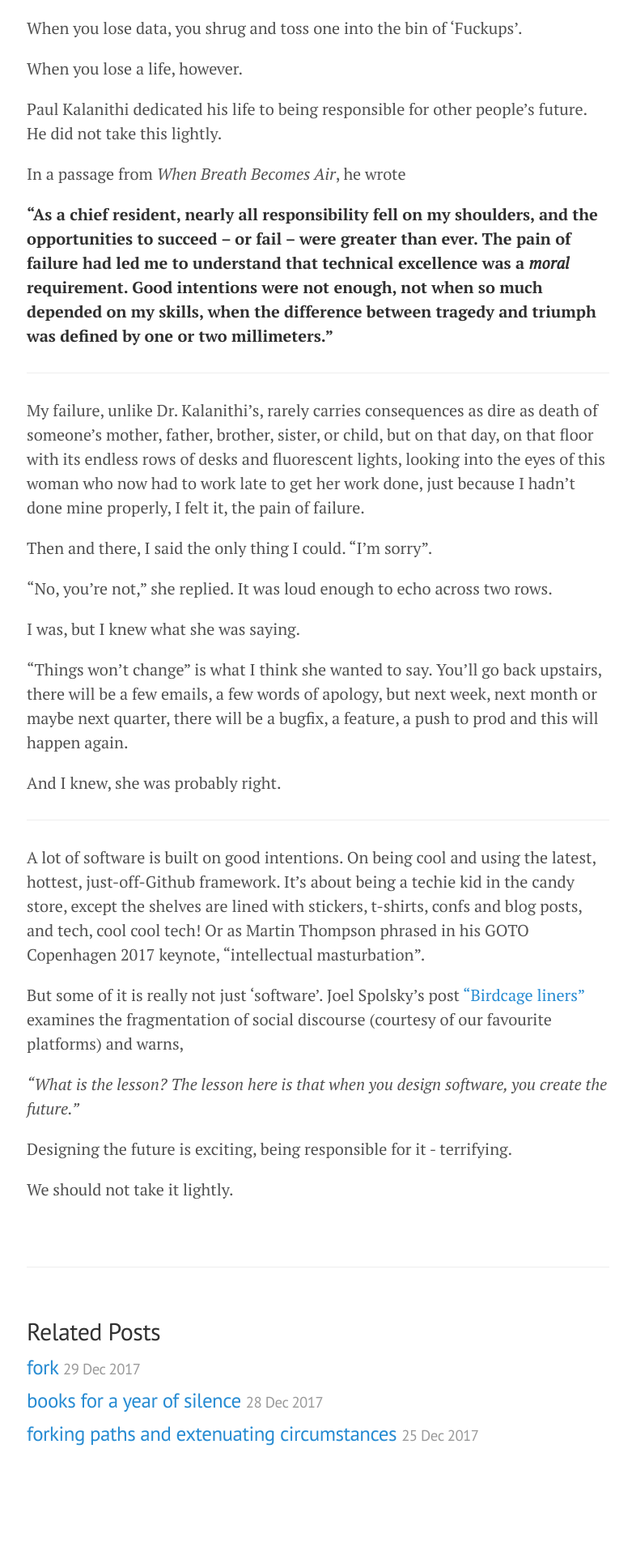
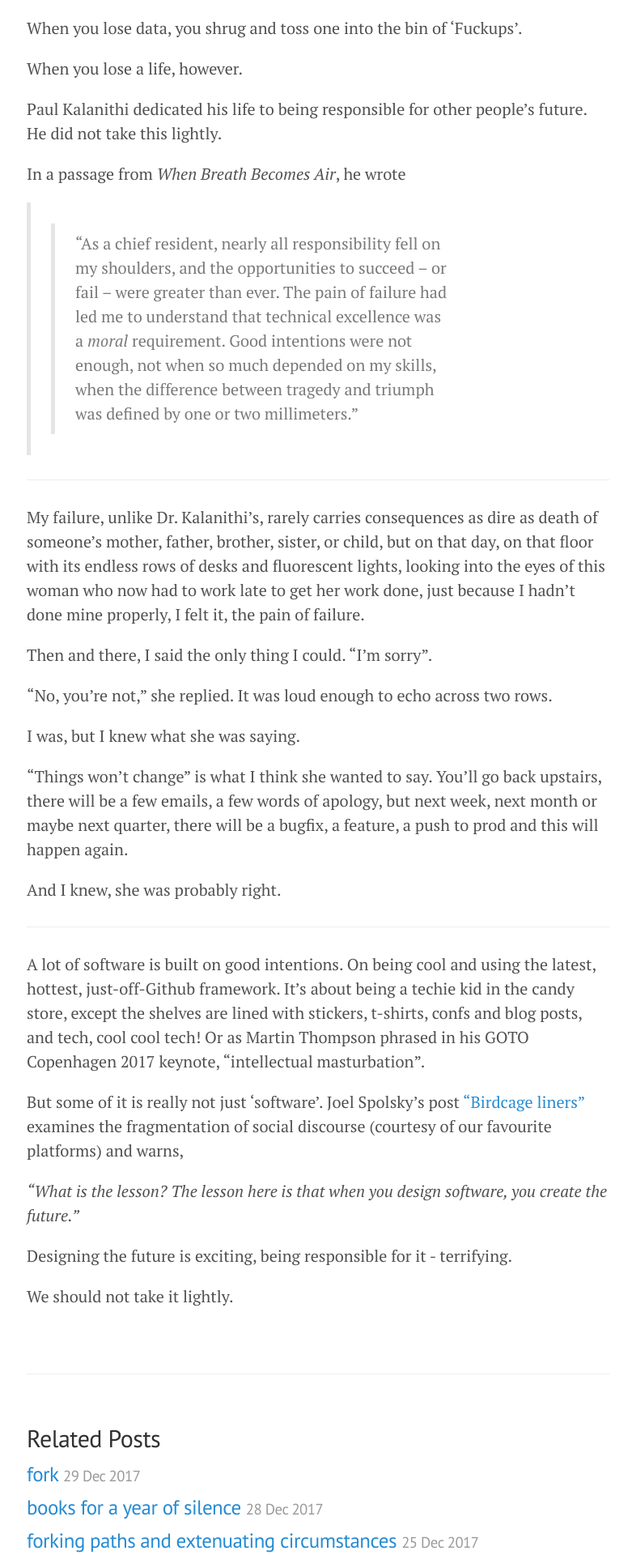
Before and after one commit to Winterflower/winterflower.github.io, a Jekyll site: the page built from _posts/2017-08-04-on-responsibility.md, in a window 1280 px wide. Shown: the part 1636-3556 px from the top of the page at 81% size, without its empty margins (247-1028 px from the left). Built offline with Jekyll 4.4.1, drawn with Linux system fonts in a browser that asks for light colours; before the commit the page ends 3483 px from its top, so only the background shows below that.

Commit message:
Trying out things with clock quotes

```diff
--- a/_posts/2017-08-04-on-responsibility.md
+++ b/_posts/2017-08-04-on-responsibility.md
@@ -49,7 +49,7 @@
 
 In a passage from _When Breath Becomes Air_, he wrote
 
-__"As a chief resident, nearly all responsibility fell on my shoulders, and the opportunities to succeed -- or fail -- were greater than ever. The pain of failure had led me to understand that technical excellence was a _moral_ requirement. Good intentions were not enough, not when so much depended on my skills, when the difference between tragedy and triumph was defined by one or two millimeters."__
+> > "As a chief resident, nearly all responsibility fell on my shoulders, and the opportunities to succeed -- or fail -- were greater than ever. The pain of failure had led me to understand that technical excellence was a _moral_ requirement. Good intentions were not enough, not when so much depended on my skills, when the difference between tragedy and triumph was defined by one or two millimeters."
 
 
 ---
```
